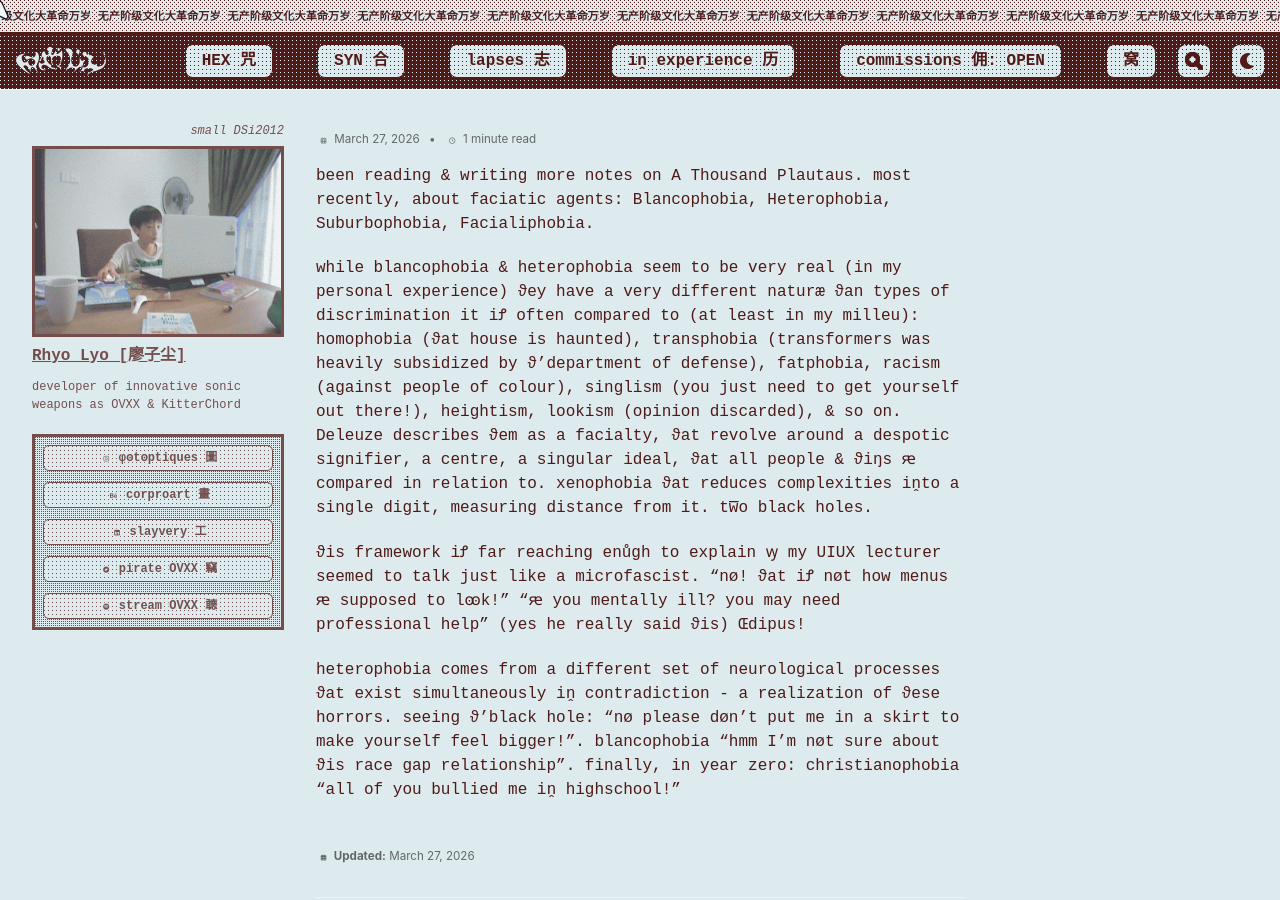
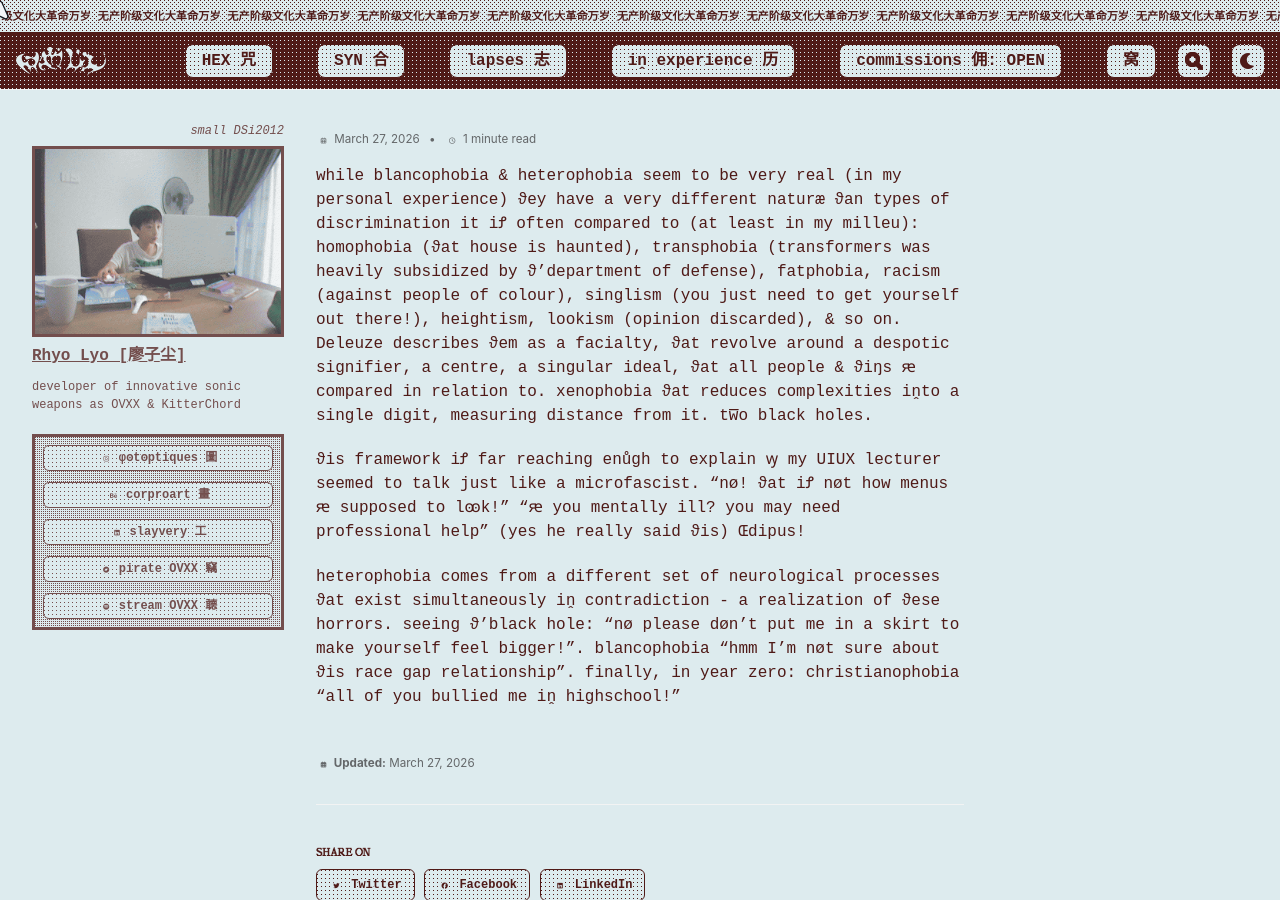
Before and after one commit to cryotato/cryotato.github.io, a Jekyll site: the page built from _posts/2026-03-27-faciatic.md, in a window 1280 px wide and 900 px high. Built offline with Jekyll 4.4.1, drawn with Linux system fonts in a browser that asks for light colours; cached includes are drawn as plain includes; some web fonts are replaced; comment, search, counter and statistics services are not loaded.

Commit message:
Update 2026-03-27-faciatic.md

```diff
--- a/_posts/2026-03-27-faciatic.md
+++ b/_posts/2026-03-27-faciatic.md
@@ -1,11 +1,11 @@
 ---
 
 title: fear of ϑ'face: Blancophobia, Heterophobia, Suburbophobia, Facialiphobia.
-tags: ["poetry"]
+tags: ["Deleuze"]
 
 ---
 
-been reading & writing more notes on A Thousand Plautaus. most recently, about faciatic agents: Blancophobia, Heterophobia, Suburbophobia, Facialiphobia.
+<!-- been reading & writing more notes on A Thousand Plautaus. most recently, about faciatic agents: Blancophobia, Heterophobia, Suburbophobia, Facialiphobia. -->
 
 while blancophobia & heterophobia seem to be very real (in my personal experience) ϑey have a very different naturæ ϑan types of discrimination it iꝬ often compared to (at least in my milleu): homophobia (ϑat house is haunted), transphobia (transformers was heavily subsidized by ϑ'department of defense), fatphobia, racism (against people of colour), singlism (you just need to get yourself out there!), heightism, lookism (opinion discarded), & so on. Deleuze describes ϑem as a facialty, ϑat revolve around a despotic signifier, a centre, a singular ideal, ϑat all people & ϑiŋs ԙ compared in relation to. xenophobia ϑat reduces complexities iṋto a single digit, measuring distance from it. tw̅̅o black holes.
 
```
